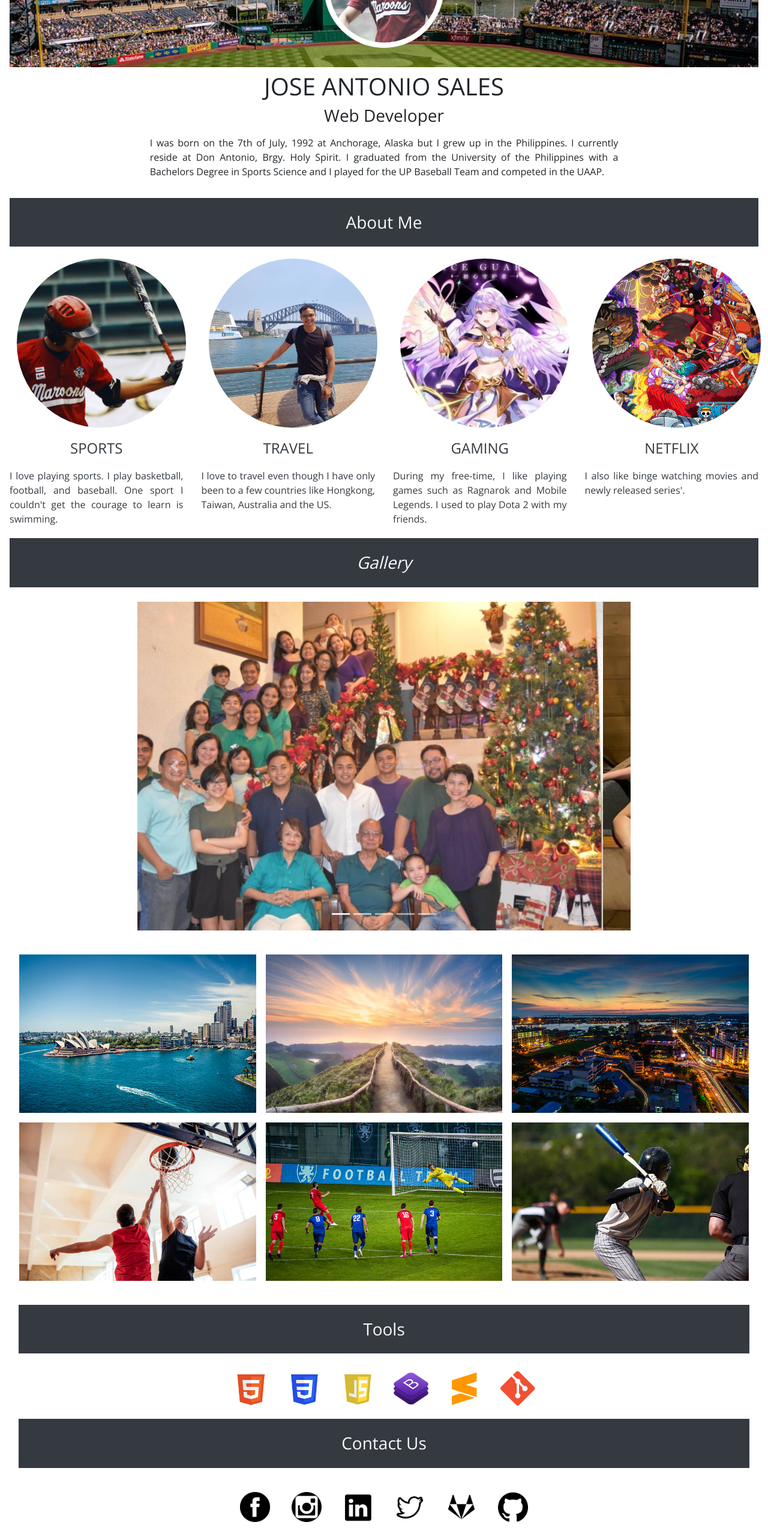
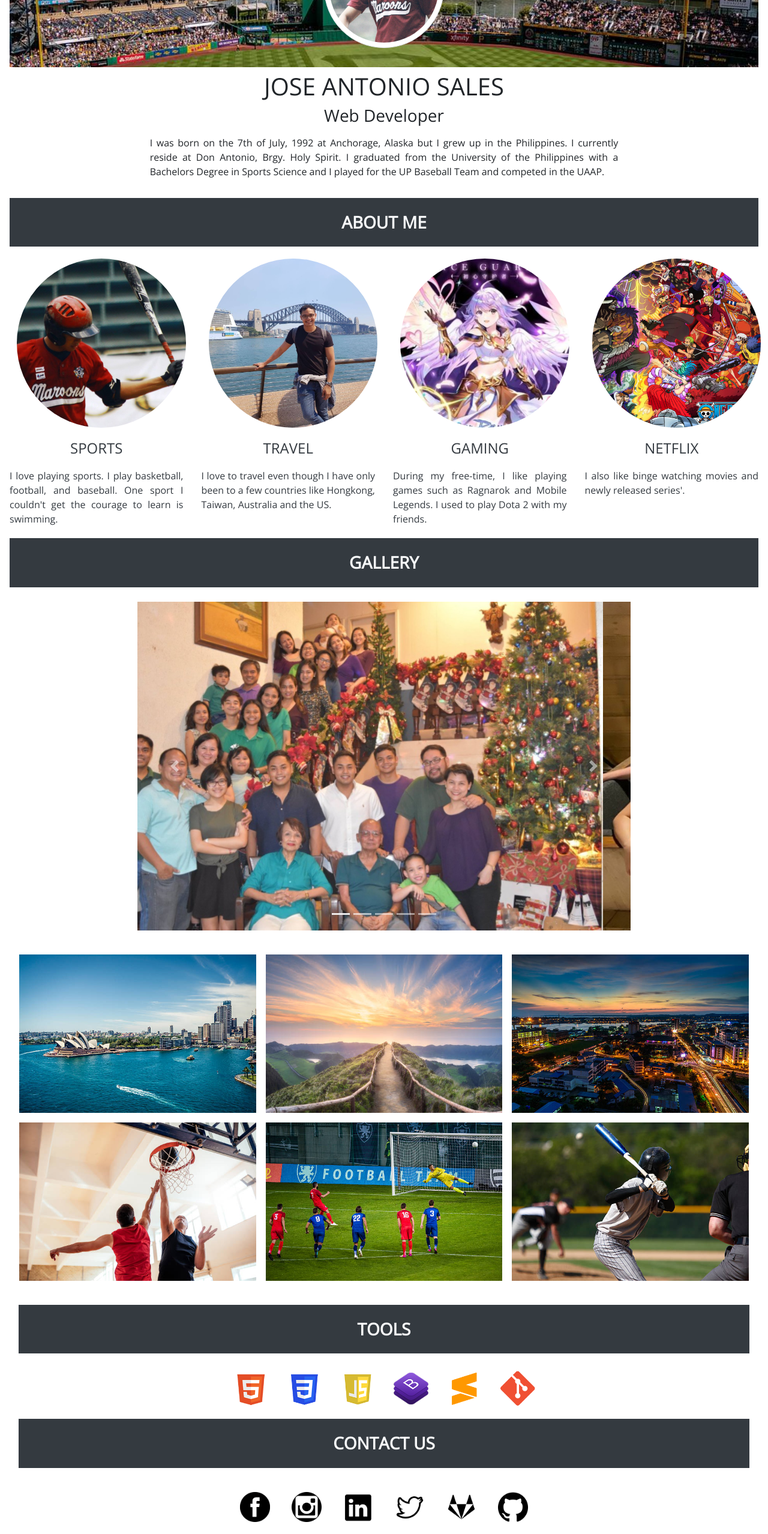
Before and after one commit to jsales24/csp1-sales, a plain HTML site: page index.html in a window 1280 px wide. Shown: the part 240-2797 px from the top of the page at 60% size. Drawn offline with nearby package versions, Linux system fonts and the light colour scheme.

Commit message:
Update index.html

```diff
--- a/index.html
+++ b/index.html
@@ -56,7 +56,7 @@
          </div>
 
   <div class="text-center">
-	<h3 class="py-4 bg-dark text-light" id="about_me">About Me</h3>
+	<h3 class="py-4 bg-dark text-light" id="about_me"><strong>ABOUT ME</strong></h3>
 
     <!-- About Me -->
     <div class="text-dark row">
@@ -99,7 +99,7 @@
 
     <!-- Gallery Start -->
     <div class="text-center">
-    <h3 class="py-4 bg-dark text-light" id="gallery"><em>Gallery</em></h3>
+    <h3 class="py-4 bg-dark text-light" id="gallery"><strong>GALLERY</strong></h3>
 
     <!-- Carousel Section Start -->
           <div class="row d-md-block d-sm-block d-lg-block my-md-4 my-sm-4 my-lg-4 my-4">
@@ -169,7 +169,7 @@
 
 		<!-- Tools -->
 		<div class="container-fluid text-center">
-    		<h3 class="py-4 bg-dark text-light" id="gallery">Tools</h3>
+			<h3 class="py-4 bg-dark text-light" id="gallery"><strong>TOOLS</strong></h3>
 
                 <div class="py-2">
                         <img width="85" src="./images/html.png"/>
@@ -184,7 +184,7 @@
 
 					<!-- Contact Us -->
 					<div class="text-center">
-						<h3 class="py-4 bg-dark text-light" id="gallery">Contact Us</h3>
+						<h3 class="py-4 bg-dark text-light" id="gallery"><strong>CONTACT US</strong></h3>
 
 						<div class="text-dark pt-3">
                 <div>
@@ -212,11 +212,11 @@
 
            <!-- Map -->
     				<div id="google_maps">
-    						<h4 class="py-2">Locate Us At</h4>
+					<h4 class="py-2"><strong>LOCATE US AT</strong></h4>
     						<iframe src="https://www.google.com/maps/embed?pb=!1m18!1m12!1m3!1d3859.599068118354!2d121.07979001385539!3d14.67868008975277!2m3!1f0!2f0!3f0!3m2!1i1024!2i768!4f13.1!3m3!1m2!1s0x3397ba002b20d355%3A0x9edddc49a129ce5c!2sDon%20Antonio%20Heights%20North!5e0!3m2!1sen!2sph!4v1651134416857!5m2!1sen!2sph" width="600" height="450" style="border:0;" allowfullscreen="" loading="lazy" referrerpolicy="no-referrer-when-downgrade"></iframe>
     				</div>
 
-						<h4 class="py-2 text-dark">Message Us</h4>
+						<h4 class="py-2 text-dark"><strong>MESSAGE ME</strong></h4>
             <div class="text-light min-vh-75 p-2 p-md-5">
                 <div class="justify-content-center">
 	                  <form class="p-4">
```
